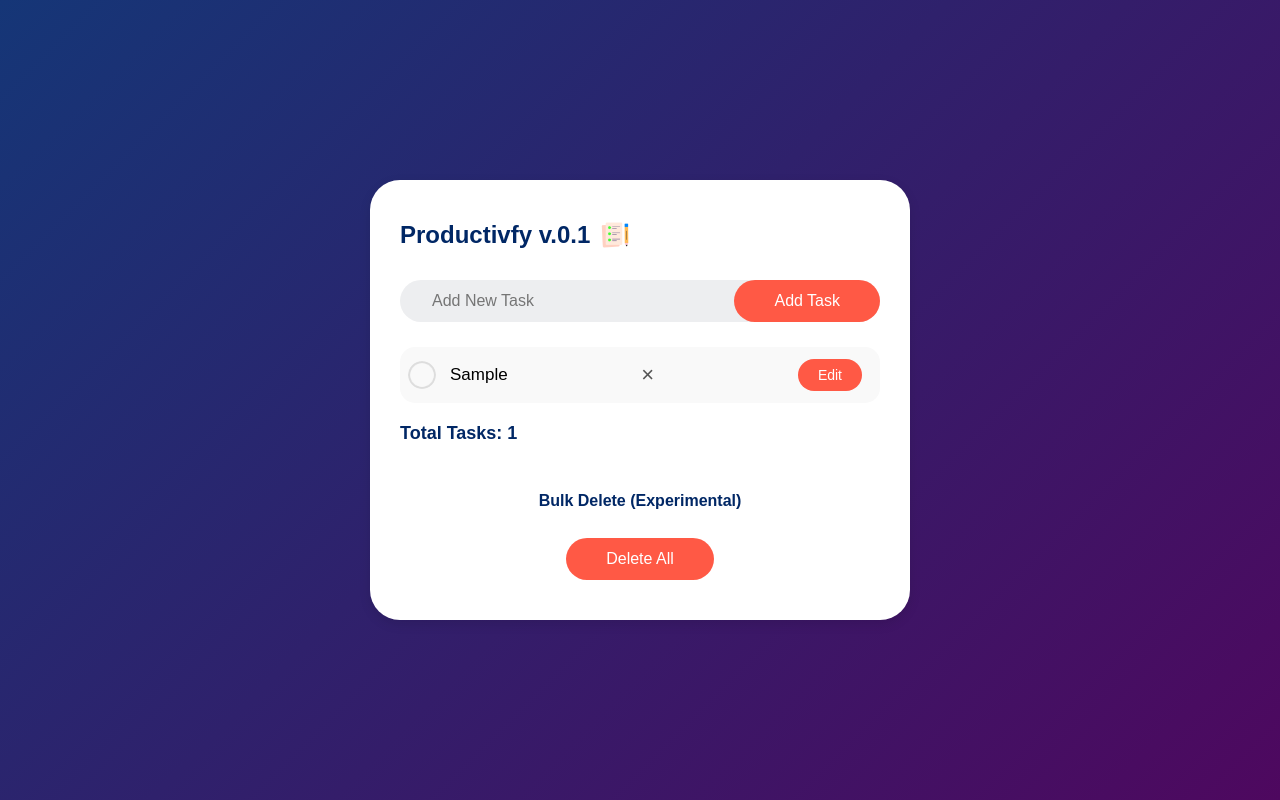
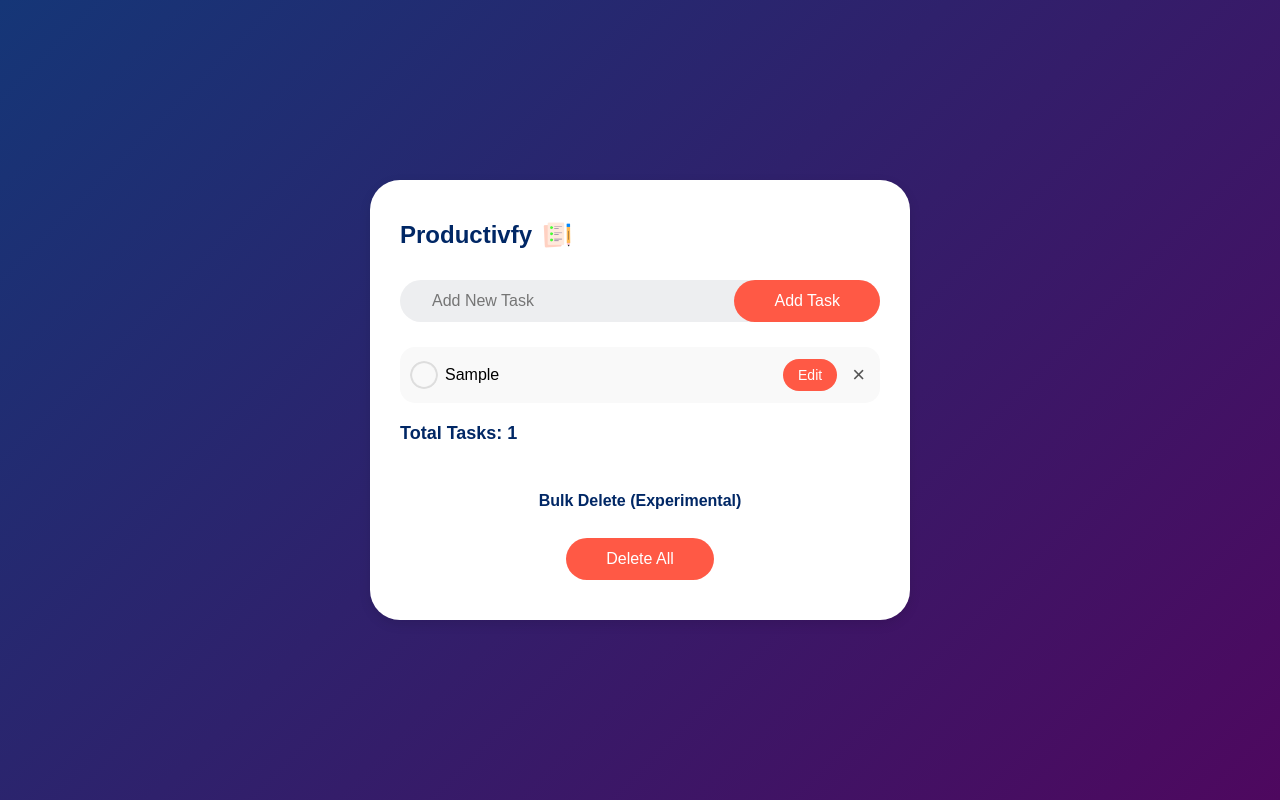
Before and after one commit to JayDalt/ToDoApplication, a website: page src/pages/index.html in a window 1280 px wide. Both pictures are taken after typing "Sample" into the empty fields and a click on the button "Add Task". Drawn offline with Linux system fonts and the light colour scheme.

Commit message:
feat: Update task list UI and functionality
- Updated CSS to ensure proper alignment of task text, "Edit" and "X" delete buttons, ensuring delete button appears to the right of the "Edit" button.
- Modified JavaScript to group "Edit" and "X" buttons inside a buttons container for proper flex alignment.
- Enhanced task text truncation with ellipsis and ensured all buttons are properly aligned within the task list items.

```diff
--- a/src/js/script.js
+++ b/src/js/script.js
@@ -8,18 +8,31 @@ function AddTask() {
     alert("Write something!");
   } else {
     let li = document.createElement("li");
-    li.innerHTML = inputBox.value;
 
-    // Create a "Delete" button (existing)
-    let span = document.createElement("span");
-    span.innerHTML = "\u00d7"; // X symbol for delete
-    li.appendChild(span);
+    // Create a span for the task text and apply the task-text class
+    let taskTextSpan = document.createElement("span");
+    taskTextSpan.textContent = inputBox.value;
+    taskTextSpan.className = "task-text"; // Apply the CSS class to limit text
 
-    // Create an "Edit" button (new functionality)
+    li.appendChild(taskTextSpan);
+
+    // Create the buttons container
+    let buttonsDiv = document.createElement("div");
+    buttonsDiv.className = "buttons"; // Apply the buttons container CSS
+
+    // Create the "Edit" button
     let editBtn = document.createElement("button");
-    editBtn.innerHTML = "Edit";
+    editBtn.textContent = "Edit";
     editBtn.className = "edit-btn";
-    li.appendChild(editBtn);
+    buttonsDiv.appendChild(editBtn);
+
+    // Create the "Delete" button
+    let deleteBtn = document.createElement("span");
+    deleteBtn.textContent = "\u00d7"; // X symbol for delete
+    buttonsDiv.appendChild(deleteBtn);
+
+    // Append the buttons container to the li
+    li.appendChild(buttonsDiv);
 
     listContainer.appendChild(li);
     updateTaskCount();
@@ -33,7 +46,7 @@ function updateTaskCount() {
   totalTasks.textContent = listContainer.children.length;
 }
 
-// Checked, Delete and Edit Task Functionality - 3 Buttons to be clicked
+// Checked, Delete, and Edit Task Functionality
 listContainer.addEventListener(
   "click",
   (e) => {
@@ -41,11 +54,11 @@ listContainer.addEventListener(
       e.target.classList.toggle("checked");
       saveData();
     } else if (e.target.tagName === "SPAN") {
-      e.target.parentElement.remove();
+      e.target.parentElement.parentElement.remove(); // Correct parent removal for button group
       saveData();
       updateTaskCount(); // Update the task count after a task is deleted
     } else if (e.target.classList.contains("edit-btn")) {
-      editTask(e.target.parentElement); // Edit the clicked task
+      editTask(e.target.parentElement.parentElement); // Edit the clicked task
     }
   },
   false
@@ -65,8 +78,6 @@ function editTask(taskElement) {
     saveData(); // Save the updated task to localStorage
   }
 }
-
-
 
 // Delete All Tasks Functionality
 function deleteAllTasks() {
--- a/src/pages/index.html
+++ b/src/pages/index.html
@@ -9,7 +9,7 @@
 <body>
     <div class="container">
         <div class="productivfy">
-            <h2>Productivfy v.0.1 <img src="/src/images/icon.png"></h2>
+            <h2>Productivfy <img src="/src/images/icon.png"></h2>
             <div class="row">
                 <input type="text" id="input-box" placeholder="Add New Task">
                 <button onclick="AddTask()">Add Task</button>
--- a/src/styles/style.css
+++ b/src/styles/style.css
@@ -1,11 +1,11 @@
-*{
+* {
     margin: 0;
     padding: 0;
     font-family: 'Poppins', sans-serif;
     box-sizing: border-box;
 }
 
-.container{
+.container {
     width: 100%;
     min-height: 100vh;
     background: linear-gradient(135deg, #153677, #4e085f);
@@ -15,7 +15,7 @@
     align-items: center;
 }
 
-.productivfy{
+.productivfy {
     width: 100%;
     max-width: 540px;
     background: #fff;
@@ -25,7 +25,7 @@
     box-shadow: 0px 4px 12px rgba(0, 0, 0, 0.1);
 }
 
-.productivfy h2{
+.productivfy h2 {
     color: #002765;
     display: flex;
     align-items: center;
@@ -33,12 +33,12 @@
     font-size: 24px;
 }
 
-.productivfy h2 img{
+.productivfy h2 img {
     width: 30px;
     margin-left: 10px;
 }
 
-.row{
+.row {
     display: flex;
     align-items: center;
     justify-content: space-between;
@@ -48,7 +48,7 @@
     margin-bottom: 25px;
 }
 
-input{
+input {
     flex: 1;
     border: none;
     outline: none;
@@ -57,7 +57,7 @@ input{
     font-size: 16px;
 }
 
-button{
+button {
     border: none;
     outline: none;
     padding: 12px 40px;
@@ -74,21 +74,17 @@ button:hover {
 }
 
 ul li {
-    list-style: none;
-    font-size: 17px;
-    padding: 12px 8px 12px 50px;
-    user-select: none;
-    cursor: pointer;
-    position: relative;
+    display: flex;
+    align-items: center;
     background: #f9f9f9;
     border-radius: 15px;
     margin-bottom: 10px;
-    display: flex;
-    align-items: center;
-    justify-content: space-between;
+    padding: 12px 15px;
+    overflow: hidden;
+    position: relative;
 }
 
-ul li::before{
+ul li::before {
     content: '';
     position: absolute;
     height: 28px;
@@ -98,8 +94,8 @@ ul li::before{
     background-size: cover;
     background-position: center;
     top: 50%;
-    left: 8px;
     transform: translateY(-50%);
+    left: 10px;
 }
 
 ul li.checked {
@@ -107,44 +103,71 @@ ul li.checked {
     text-decoration: line-through;
 }
 
-ul li.checked::before{
+ul li.checked::before {
     background-image: url(/src/images/checked.png);
 }
 
-ul li button.edit-btn{
+/* Text section inside each task list item */
+ul li .task-text {
+    flex-grow: 1;
+    margin-right: 10px; /* Space between text and buttons */
+    margin-left: 30px;
+    overflow: hidden; /* Hide overflow */
+    white-space: nowrap; /* Prevent wrapping, so ellipsis works */
+    text-overflow: ellipsis; /* Add ellipsis for truncated text */
+    word-break: break-word; /* Break long words properly */
+    min-width: 0; /* Ensure it shrinks properly within flex */;
+}
+
+/* Buttons container */
+ul li .buttons {
+    display: flex;
+    align-items: center;
+    gap: 5px; /* Add space between buttons */
+}
+
+/* Edit button */
+ul li .buttons button {
+    flex-shrink: 0;
+    white-space: nowrap;
+    padding: 8px 15px;
+    border-radius: 50px;
+    font-size: 14px;
     background: #ff5945;
     color: white;
     border: none;
-    padding: 8px 20px;
-    border-radius: 50px;
     cursor: pointer;
-    font-size: 14px;
     transition: background-color 0.3s ease;
-    margin-right: 10px;
 }
 
-ul li button.edit-btn:hover{
+/* Hover effect for edit button */
+ul li .buttons button.edit-btn:hover {
     background: #ff4028;
 }
 
-ul li span{
+/* Delete button */
+ul li .buttons span {
     font-size: 22px;
     color: #555;
-    padding-right: 10px;
     cursor: pointer;
+    margin-left: 10px;
+    flex-shrink: 0;
 }
 
-ul li span:hover{
+/* Hover effect for delete button */
+ul li .buttons span:hover {
     color: #ff5945;
 }
 
-#total-tasks{
+/* Total tasks section */
+#total-tasks {
     margin-top: 20px;
     font-size: 18px;
     color: #002765;
     font-weight: bold;
 }
 
+/* Bulk delete container */
 .bulk-delete-container {
     margin-top: 30px;
     text-align: center;
@@ -155,7 +178,8 @@ ul li span:hover{
     margin-bottom: 10px;
 }
 
-#delete-all{
+/* Delete all button */
+#delete-all {
     background: #ff5945;
     color: white;
     font-size: 16px;
@@ -166,6 +190,6 @@ ul li span:hover{
     transition: background-color 0.3s ease;
 }
 
-#delete-all:hover{
+#delete-all:hover {
     background: #ff4028;
 }
```
